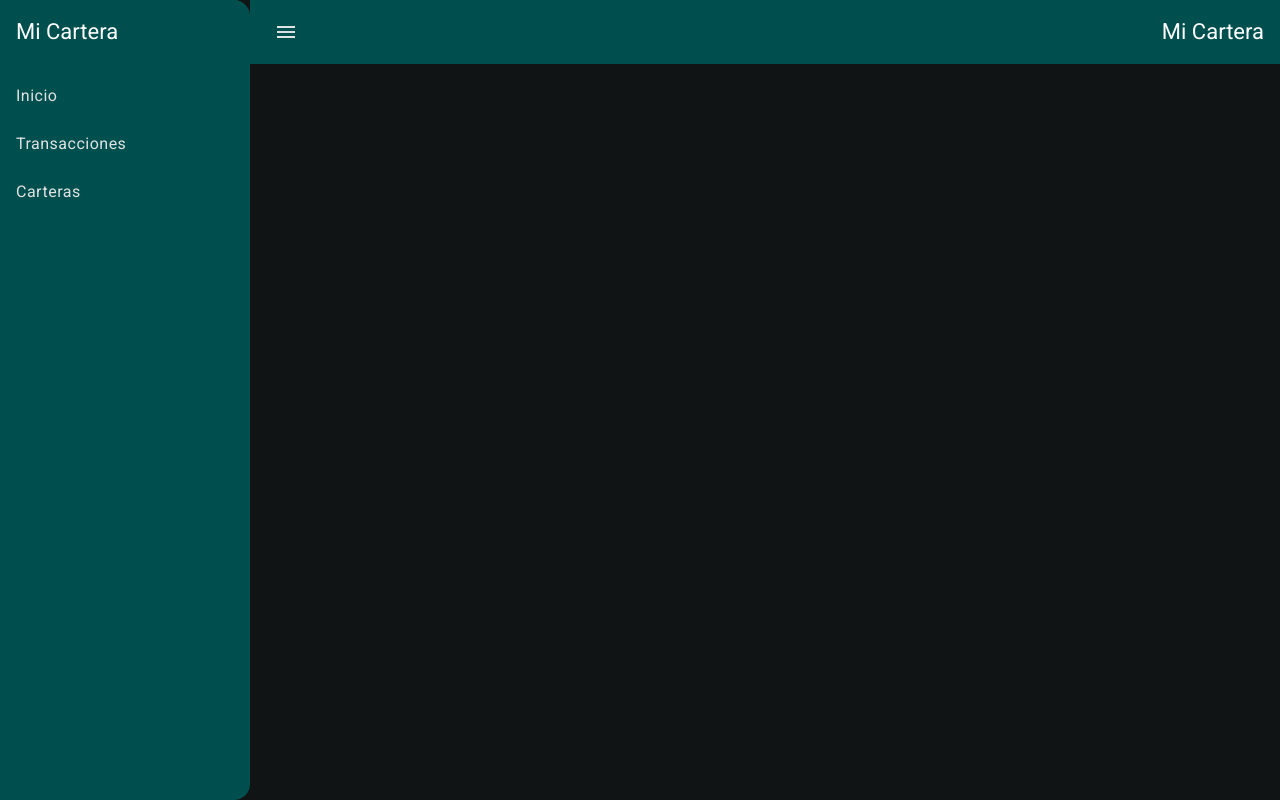
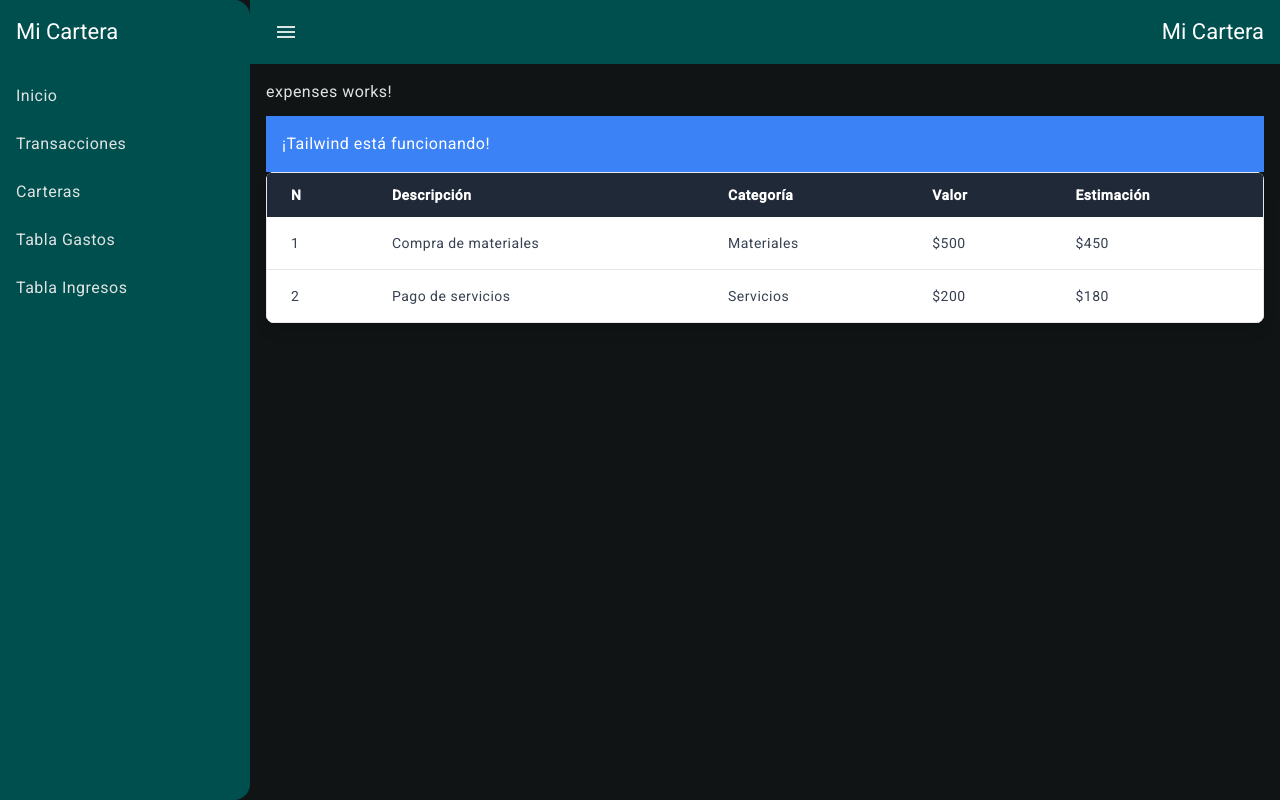
Before and after one commit to JUANZARTA/miCartera, an Angular app: page /expenses in a window 1280 px wide. Before the commit this address led to /. Built offline with nearby package versions, Linux system fonts and the light colour scheme.

Commit message:
Add Components

```diff
--- a/package.json
+++ b/package.json
@@ -36,12 +36,15 @@
     "@types/express": "^4.17.17",
     "@types/jasmine": "~5.1.0",
     "@types/node": "^18.18.0",
+    "autoprefixer": "^10.4.20",
     "jasmine-core": "~5.1.0",
     "karma": "~6.4.0",
     "karma-chrome-launcher": "~3.2.0",
     "karma-coverage": "~2.2.0",
     "karma-jasmine": "~5.1.0",
     "karma-jasmine-html-reporter": "~2.1.0",
+    "postcss": "^8.5.1",
+    "tailwindcss": "^3.4.17",
     "typescript": "~5.4.2"
   }
 }
--- a/src/app/app.routes.ts
+++ b/src/app/app.routes.ts
@@ -4,13 +4,17 @@ import { Routes } from '@angular/router';
 import { HomeComponent } from './features/dashboard/home/home.component';
 import { TransactionsComponent } from './features/dashboard/transactions/transactions.component';
 import { WalletsComponent } from './features/dashboard/wallets/wallets.component';
+import { ExpensesComponent } from './features/dashboard/expenses/expenses.component';
+import { IncomeComponent } from './features/dashboard/income/income.component';
 import { LoginComponent } from './features/auth/login/login.component';
 import { RegisterComponent } from './features/auth/register/register.component';
 
 export const routes: Routes = [
-  { path: '', component: HomeComponent }, // Pantalla de inicio
+  { path: 'home', component: HomeComponent }, // Pantalla de inicio
   { path: 'transactions', component: TransactionsComponent }, // Transacciones
   { path: 'wallets', component: WalletsComponent }, // Billeteras
+  { path: 'expenses', component: ExpensesComponent}, // Gastos
+  { path: 'income', component: IncomeComponent}, // Ingresos
   { path: 'login', component: LoginComponent }, // Login
   { path: 'register', component: RegisterComponent }, // Registro
 ];
--- /dev/null
+++ b/src/app/features/dashboard/expenses/expenses.component.html
@@ -0,0 +1,35 @@
+<p>expenses works!</p>
+
+<div class="bg-blue-500 text-white p-4">
+    ¡Tailwind está funcionando!
+  </div>
+
+<div class="overflow-x-auto shadow-lg rounded-lg">
+    <table class="min-w-full bg-white border border-gray-200">
+      <thead class="bg-gray-800 text-white">
+        <tr>
+          <th class="px-6 py-3 text-left text-sm font-semibold">N</th>
+          <th class="px-6 py-3 text-left text-sm font-semibold">Descripción</th>
+          <th class="px-6 py-3 text-left text-sm font-semibold">Categoría</th>
+          <th class="px-6 py-3 text-left text-sm font-semibold">Valor</th>
+          <th class="px-6 py-3 text-left text-sm font-semibold">Estimación</th>
+        </tr>
+      </thead>
+      <tbody>
+        <tr class="border-b hover:bg-gray-50">
+          <td class="px-6 py-4 text-sm text-gray-700">1</td>
+          <td class="px-6 py-4 text-sm text-gray-700">Compra de materiales</td>
+          <td class="px-6 py-4 text-sm text-gray-700">Materiales</td>
+          <td class="px-6 py-4 text-sm text-gray-700">$500</td>
+          <td class="px-6 py-4 text-sm text-gray-700">$450</td>
+        </tr>
+        <tr class="border-b hover:bg-gray-50">
+          <td class="px-6 py-4 text-sm text-gray-700">2</td>
+          <td class="px-6 py-4 text-sm text-gray-700">Pago de servicios</td>
+          <td class="px-6 py-4 text-sm text-gray-700">Servicios</td>
+          <td class="px-6 py-4 text-sm text-gray-700">$200</td>
+          <td class="px-6 py-4 text-sm text-gray-700">$180</td>
+        </tr>
+      </tbody>
+    </table>
+  </div>
--- /dev/null
+++ b/src/app/features/dashboard/income/income.component.html
@@ -0,0 +1 @@
+<p>income works!</p>
--- a/src/app/layout/sidenav/sidenav.component.html
+++ b/src/app/layout/sidenav/sidenav.component.html
@@ -3,4 +3,6 @@
   <a mat-list-item routerLink="/home" (click)="closeSidenav()">Inicio</a>
   <a mat-list-item routerLink="/transactions" (click)="closeSidenav()">Transacciones</a>
   <a mat-list-item routerLink="/wallets" (click)="closeSidenav()">Carteras</a>
+  <a mat-list-item routerLink="/expenses" (click)="closeSidenav()">Tabla Gastos</a>
+  <a mat-list-item routerLink="/income" (click)="closeSidenav()">Tabla Ingresos</a>
 </mat-nav-list>
--- a/src/styles.scss
+++ b/src/styles.scss
@@ -1,4 +1,7 @@
 @import '@angular/material/prebuilt-themes/cyan-orange.css';
+@tailwind base;
+@tailwind components;
+@tailwind utilities;
 
 /* Definir variables del tema */
 html {
--- /dev/null
+++ b/tailwind.config.js
@@ -0,0 +1,10 @@
+/** @type {import('tailwindcss').Config} */
+module.exports = {
+  content: [
+    "./src/**/*.{html,ts}",
+  ],
+  theme: {
+    extend: {},
+  },
+  plugins: [],
+}
```
Also changed, not shown: src/app/features/dashboard/expenses/expenses.component.ts (added, +12 -0 lines), src/app/features/dashboard/income/income.component.ts (added, +12 -0 lines), src/app/features/dashboard/expenses/expenses.component.css (added), src/app/features/dashboard/income/income.component.css (added), 1 other file (tests, documents, lock files or other folders).
